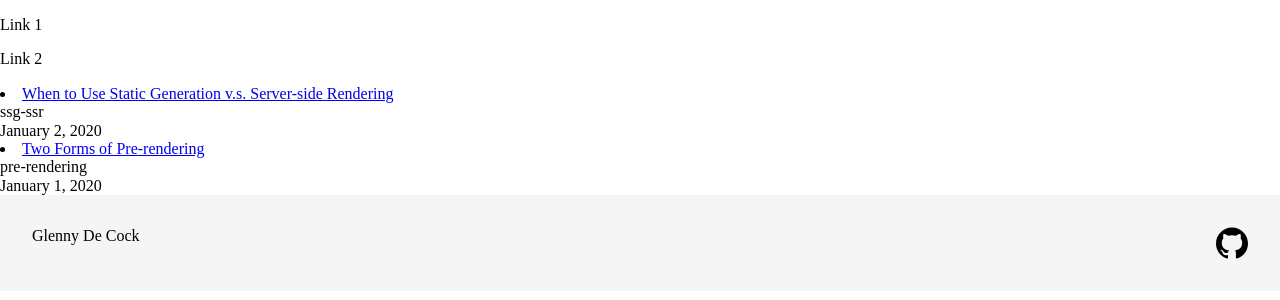
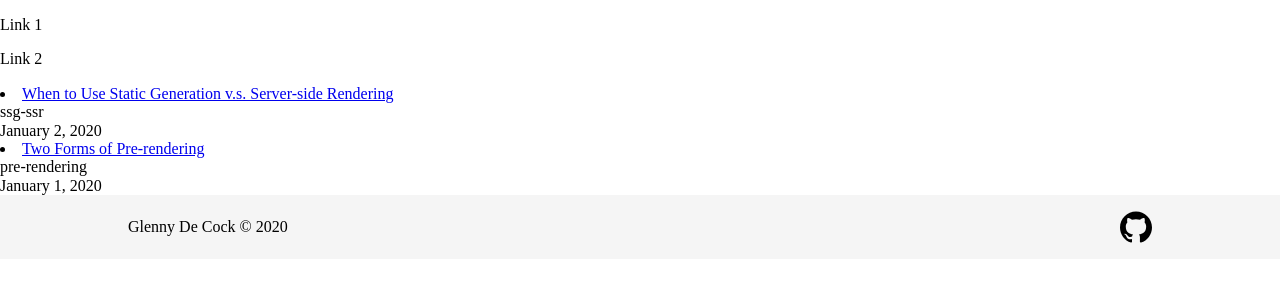
Before and after one commit to GlennyDC/blog, a Next.js app: page / in a window 1280 px wide. Shown: the top 300 px of the page. Built offline with nearby package versions, Linux system fonts and the light colour scheme.

Commit message:
Add some basic footer styling

```diff
--- /dev/null
+++ b/src/components/container.tsx
@@ -0,0 +1,16 @@
+import styled from 'styled-components';
+import * as React from 'react';
+
+const Center = styled.div`
+  padding: 0 1rem;
+  max-width: 80%;
+  margin: 0 auto;
+`;
+
+type Props = {
+  className?: string;
+};
+
+export const Container: React.FC<Props> = ({ children, className }) => {
+  return <Center className={className}>{children}</Center>;
+};
--- a/src/components/layout/footer.tsx
+++ b/src/components/layout/footer.tsx
@@ -1,21 +1,30 @@
 import styled, { css } from 'styled-components';
 import * as React from 'react';
 
-const Container = styled.footer`
+import { Container } from '../container';
+
+const FooterEl = styled.footer`
+  ${({ theme }) => css`
+    color: ${theme.colors.shade.contrastText};
+    background-color: ${theme.colors.shade.main};
+    padding: ${theme.spacing.smaller} 0;
+  `};
+`;
+
+const StyledContainer = styled(Container)`
   display: grid;
   grid-template-columns: 1fr 2rem;
-  ${({ theme }) => css`
-    padding: ${theme.spacing.small};
-    color: ${theme.colors.shade.contrastText};
-    background-color: ${theme.colors.shade.main};
-  `};
+  grid-column-gap: 1rem;
+  align-items: center;
 `;
 
 export const Footer: React.FC = () => {
   return (
-    <Container>
-      <div>Glenny De Cock</div>
-      <img src="/icons/github.svg" alt="Vercel Logo" className="logo" />
-    </Container>
+    <FooterEl>
+      <StyledContainer>
+        <div>Glenny De Cock &copy; {new Date().getFullYear()}</div>
+        <img src="/icons/github.svg" alt="Github logo" />
+      </StyledContainer>
+    </FooterEl>
   );
 };
```
Also changed, not shown: public/icons/github.svg.
